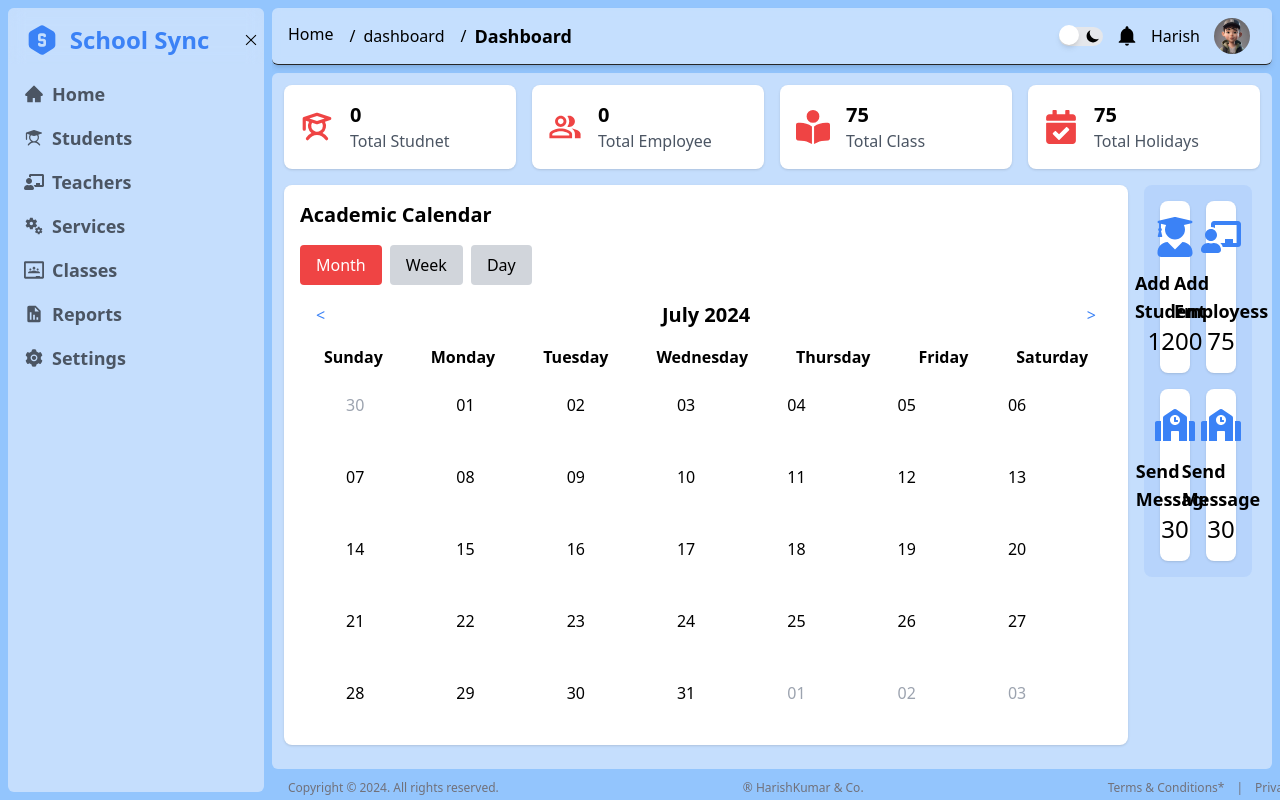
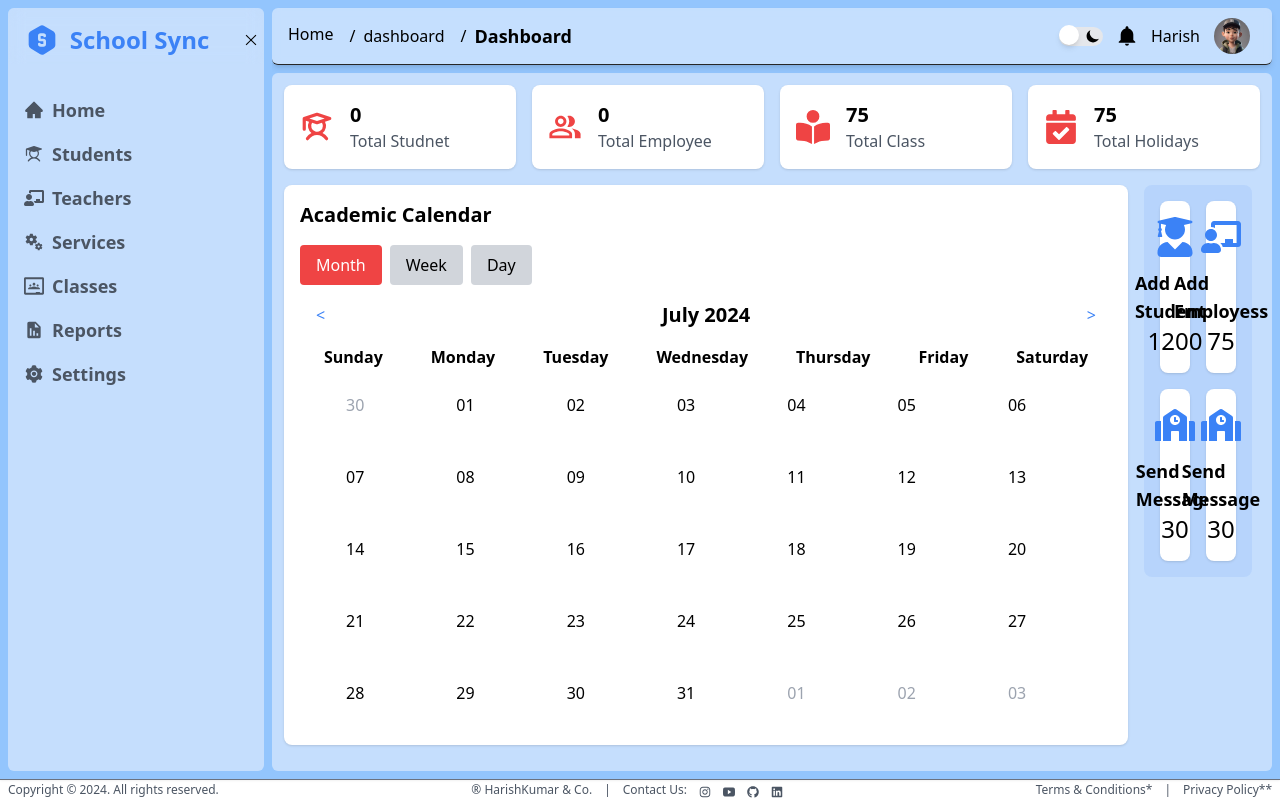
Before and after one commit to HARISHKUMAR023/SchoolMS, a React (Vite) app in the folder client/: page /dashboard/Dashboard in a window 1280 px wide. Built offline with nearby package versions, Linux system fonts and the light colour scheme; no server answers; sample sign-in values are in the browser's storage.

Commit message:
new look for footer

```diff
--- a/client/src/components/comman/Footer/Fotter.tsx
+++ b/client/src/components/comman/Footer/Fotter.tsx
@@ -1,13 +1,31 @@
+import { FaInstagram, FaGithub, FaLinkedin } from "react-icons/fa";
+import { IoLogoYoutube } from "react-icons/io";
+
 
 const Footer = () => {
     return (
-      <div className="text-zinc-500 flex p-4 pb-1 fixed bottom-0 w-[85%] overflow-x-auto z-10 justify-between ">
+      <div className="dark:text-zinc-400 text-gray-600 flex p-[2px]  w-full px-2 overflow-x-auto z-10 justify-between
+                        dark:bg-darkbg1 ">
 
           <p className="text-xs hover:text-black dark:hover:text-white cursor-pointer">Copyright &copy; 2024. All rights reserved.</p>
-          <p className="text-xs hover:text-black dark:hover:text-white cursor-pointer">&reg; HarishKumar & Co.</p>
+
+          <div className="flex items-center text-xs gap-3">
+            <p className="text-xs hover:text-black dark:hover:text-white cursor-pointer">&reg; HarishKumar & Co.</p>
+            <p className="cursor-default">|</p>
+            <p className="text-xs hover:text-black dark:hover:text-white cursor-pointer">Contact Us:</p>
+
+            <div className="flex items-center text-xs gap-3 mt-[3px]">
+              <FaInstagram className="rounded cursor-pointer hover:text-white hover:bg-gradient-to-r from-[#f58529] via-[#dd2a7b] to-[#8134af]" />
+              <IoLogoYoutube className="hover:text-red-600 cursor-pointer "/>
+              <FaGithub className="dark:hover:text-white hover:text-black cursor-pointer"/>
+              <FaLinkedin className="hover:text-[#0077B5] cursor-pointer"/>
+            </div>
+
+          </div>
 
           <div className="flex text-xs gap-3">
             <p className="cursor-pointer hover:text-black dark:hover:text-white">Terms & Conditions*</p>
+
             <p className="cursor-default">|</p>
             <p className="cursor-pointer hover:text-black dark:hover:text-white">  Privacy Policy** </p>
           </div>
--- a/client/src/components/layout/Layout.tsx
+++ b/client/src/components/layout/Layout.tsx
@@ -1,31 +1,31 @@
-
 import { useSelector } from 'react-redux';
-// import Menu from './Menu/Menu';
 import Navbar from './Navbar/Navbar';
 import Footer from '../comman/Footer/Fotter';
 import { Outlet } from 'react-router-dom';
 import { RootState } from '../../Store/types';
-import Side from '../../side/side'
+import Side from '../../side/side';
 
 const Layout = () => {
   const userRole = useSelector((state: RootState) => state.auth.user?.role) || 'guest';
+
   return (
-    <div className="flex bg-blue-300 dark:bg-darkbg2 flex-row overflow-hidden h-screen">
+    <div className='h-screen flex flex-col'>
+      <div className="flex flex-1 bg-blue-300 dark:bg-darkbg2 overflow-hidden shadow">
         <div className='w-auto p-2'>
           <Side role={userRole} />
         </div>
-      <div className="flex flex-col w-full overflow-y-auto">
-
-        <div className='my-2 mr-2 rounded-md  sticky top-0 '>
+        <div className="flex flex-col flex-1 overflow-y-auto">
+          <div className='my-2 mr-2 rounded-md sticky top-0'>
             <Navbar />
           </div>
-
-        <div className="  bg-primary/70 dark:bg-[#333333] p-3 pb-6 mr-2 rounded-md">
+          <div className="bg-primary/70 dark:bg-[#333333] p-3 mr-2 mb-2 rounded-md flex-1 overflow-y-auto">
             <Outlet />
           </div>
+        </div>
+      </div>
+      <div className='w-full border-t-[0.1px] dark:border-gray-100 border-gray-500'>
         <Footer />
       </div>
-
     </div>
   );
 };
--- a/client/src/side/side.tsx
+++ b/client/src/side/side.tsx
@@ -121,8 +121,8 @@ const Side = () => {
   ];
 
   return (
-    <div className="overflow-y-auto overflow-x-hidden h-full rounded-md bg-primary/70 dark:bg-darkbg1 ">
-      <div className={`h-full ${isExpanded ? 'w-64' : 'w-28'} rounded-md transition-all duration-300`}>
+    <div className="overflow-y-auto overflow-x-hidden h-full rounded-md bg-primary/70 dark:bg-darkbg1">
+      <div className={`h-auto ${isExpanded ? 'w-64' : 'w-28'} rounded-md transition-all duration-300`}>
         <div className="h-full  rounded-md">
           <div id='top' className='flex items-center pt-2 backdrop-blur sticky top-0'>
             <div className={`w-full flex items-center justify-center`}>
@@ -137,11 +137,11 @@ const Side = () => {
             </div>
           </div>
 
-          <div id='content' className='flex flex-col justify-center p-2 '>
+          <div id='content' className='flex flex-col justify-center p-2 mt-4 '>
             {menuItems.map((item, index) => (
               <div
                 key={index}
-                className={`p-2  ${activeSection === item.title.toLowerCase() ? 'active-section ripple bg-white/70 dark:bg-darkbg2/80' : ''} rounded-md ${rippleActive ? 'ripple-active' : ''}`}>
+                className={`p-2  ${activeSection === item.title.toLowerCase() ? 'active-section ripple bg-white/70 dark:bg-white/10' : ''} rounded-md ${rippleActive ? 'ripple-active' : ''}`}>
 
                 <div
                   id={item.title.toLowerCase()}
@@ -159,7 +159,7 @@ const Side = () => {
                       <Link
                         key={subIndex}
                         to={subItem.link}
-                        className={`${isExpanded ? 'ml-2' : 'hidden text-lg'} block font-semibold  ${activeSubSection === subItem.name.toLowerCase() ? 'text-blue-500 dark:text-white' : 'text-gray-600 dark:text-white/40'}`}
+                        className={`${isExpanded ? 'ml-2' : 'hidden text-lg'} block font-semibold  ${activeSubSection === subItem.name.toLowerCase() ? 'text-blue-500 dark:text-white' : 'text-gray-600 dark:text-white/60'}`}
                         onClick={() => toggleSubSection(subItem.name.toLowerCase())}>
                         {subItem.name}
                       </Link>
```
Lines whose indentation alone changed are shown as unchanged.
